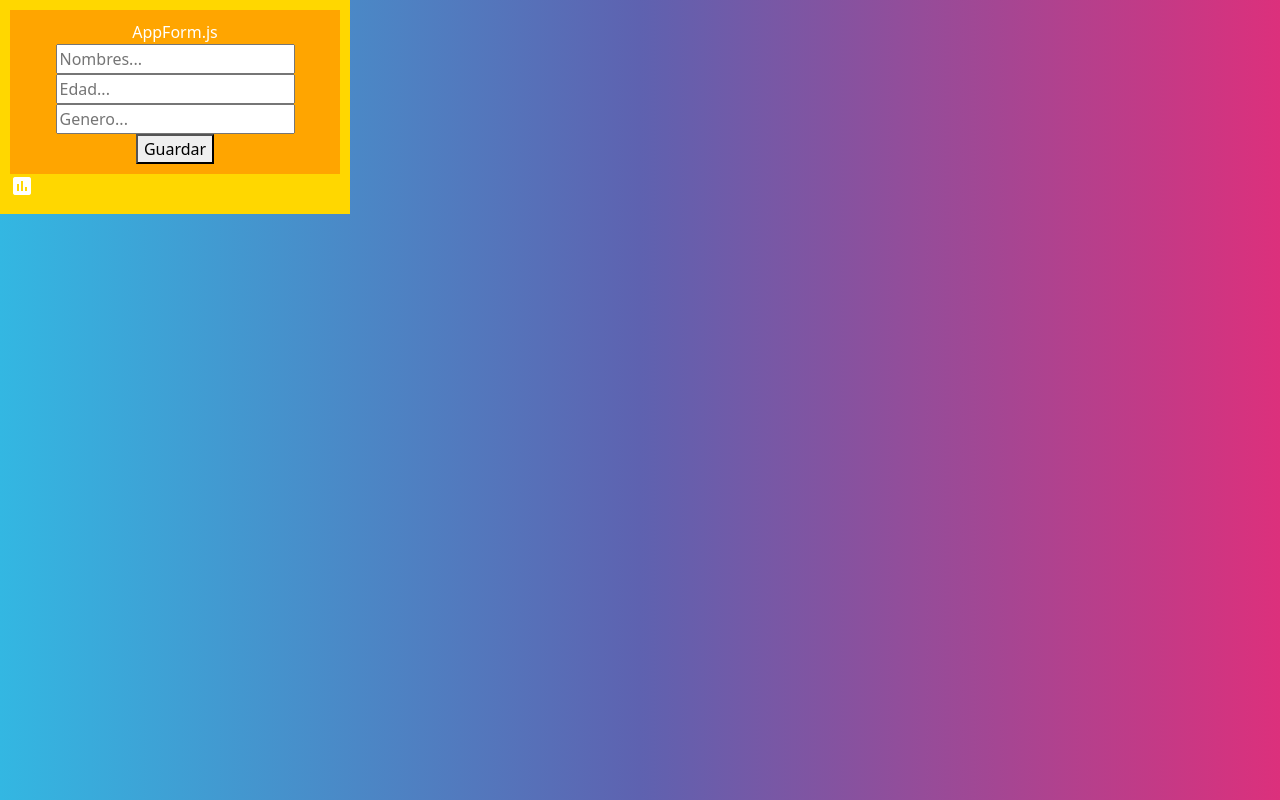
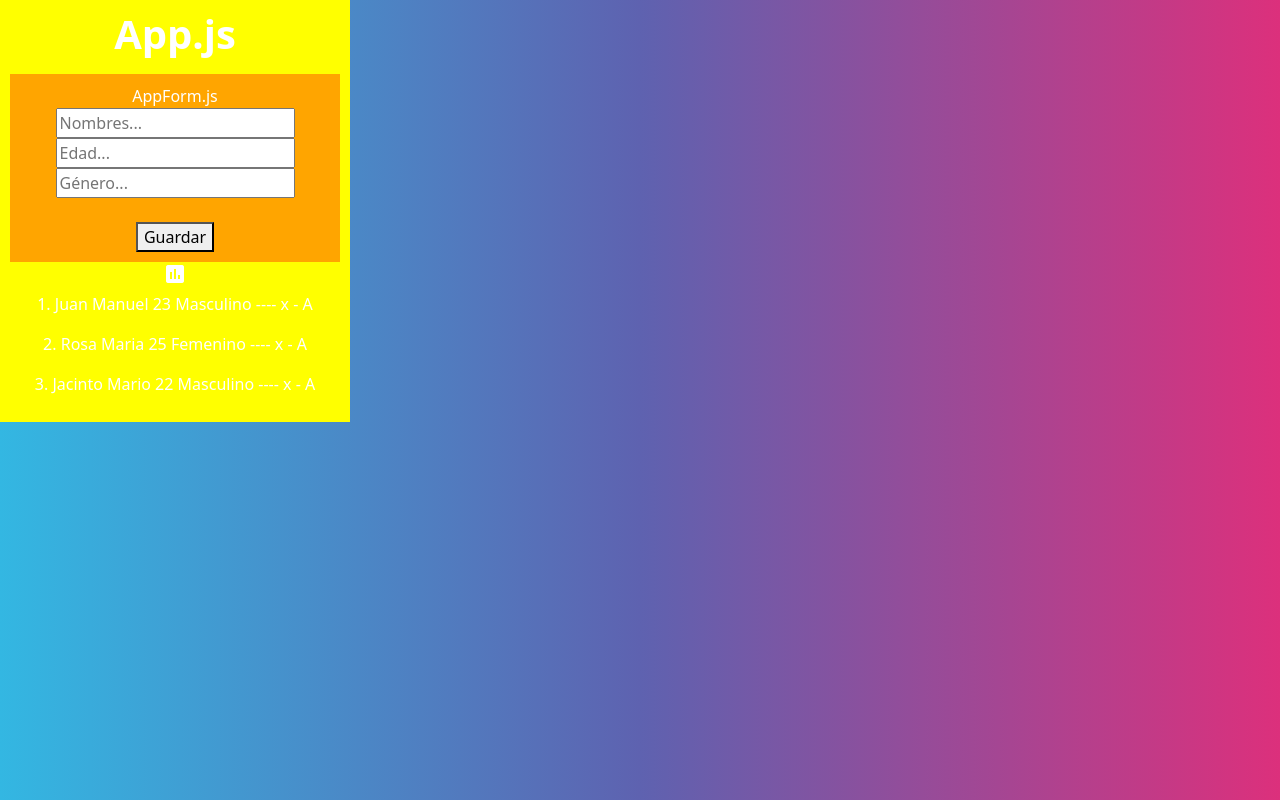
Before and after one commit to vqzluis/react03, a React (Create React App) app: page / in a window 1280 px wide. Built offline with nearby package versions, Linux system fonts and the light colour scheme.

Commit message:
se logro coneccion con bd

```diff
--- a/package.json
+++ b/package.json
@@ -8,6 +8,7 @@
     "@testing-library/react": "^13.4.0",
     "@testing-library/user-event": "^13.5.0",
     "bootswatch": "^5.3.2",
+    "firebase": "^10.5.0",
     "react": "^18.2.0",
     "react-dom": "^18.2.0",
     "react-scripts": "5.0.1",
--- a/src/App.js
+++ b/src/App.js
@@ -1,17 +1,19 @@
 import logo from './logo.svg';
 import './App.css';
-import C01componente from './components/C01componente';
-import Variable from './components/P4variable';
-import Vari from './components/AppForm';
-
+//import C01componente from './components/C01componente';
+//import P4variable from './components/P4variable';
+import AppForm from './components/AppForm';
 
 function App() {
   return (
-    <div style={{background:"gold", width:"350px", padding:"10px"}}>
-
-      <Vari />
+    <div style={{background:"yellow", width:"350px", padding:"10px", textAlign:"center"}}>
+      <h1>App.js</h1>
+      <AppForm></AppForm>
       <i class="large material-icons">insert_chart</i>
 
+      <p>1. Juan Manuel   23 Masculino    ---- x - A</p>
+      <p>2. Rosa Maria    25 Femenino     ---- x - A</p>
+      <p>3. Jacinto Mario 22 Masculino    ---- x - A</p>
     </div>
   );
 }
--- a/src/components/AppForm.js
+++ b/src/components/AppForm.js
@@ -1,20 +1,46 @@
-import React from 'react';
+import React, { useState } from 'react';
+import { db } from "../firebase/firebase";
+import { addDoc, collection } from 'firebase/firestore';
 
-const Vari= (msj) => {
+const Appform = () => {
+  const camposRegistro = {nombre:"", edad:"", genero:""}
+  const [objeto, setObjeto] = useState(camposRegistro);
+
+  const manejarEnvio = (e) => {
+    e.preventDefault();
+    try {
+      if(db){
+        addDoc(collection(db, 'persona'), objeto);
+        console.log("Guardando en BD");
+      }else{
+        console.log("Actualizar en BD");
+      }
+    } catch (error){
+      console.error();
+    }
+  }
+
+  const manejarCambiosEntrada = (e) =>{
+    console.log(e.target.value);
+    const {name, value} = e.target;
+    console.log(name, value);
+
+    setObjeto({...objeto, [name]:value});
+    console.log("nnnnn");
+  }
+
   return (
-    <div style={{background:"orange",
-    padding:"10px", textAlign:"center"}}>
-        <h>AppForm.js</h><br/>
-        <input placeholder='Nombres...'/><br/>
-        <input placeholder='Edad...'/><br/>
-        <input placeholder='Genero...'/><br/>
-
-
+    <div style={{background:"orange", padding:"10px", textAlign:"center"}}>
+      <h>AppForm.js</h> <br/>
+      <form onSubmit={manejarEnvio} >
+        <input onChange={manejarCambiosEntrada} value={objeto.nombre} name='nombre' type='text' placeholder='Nombres...'></input><br></br>
+        <input onChange={manejarCambiosEntrada} value={objeto.edad} name='edad' type='text' placeholder='Edad...'></input><br></br>
+        <input onChange={manejarCambiosEntrada} value={objeto.genero} name='genero' type='text' placeholder='Género...'></input><br></br>
+        <br></br>
         <button>Guardar</button>
-
-
+      </form>
     </div>
   )
 }
 
-export default Vari;
+export default Appform
--- /dev/null
+++ b/src/firebase/firebase.js
@@ -0,0 +1,28 @@
+// Import the functions you need from the SDKs you need
+import { initializeApp } from "firebase/app";
+import { getAnalytics } from "firebase/analytics";
+import { getAuth} from "firebase/auth";
+import { getStorage, ref, uploadBytes} from "firebase/storage";
+import { getFirestore, addDoc, collection, getDoc, getDocs, query, where, setDoc, deleteDoc, updateDoc} from "firebase/firestore";
+// TODO: Add SDKs for Firebase products that you want to use
+// https://firebase.google.com/docs/web/setup#available-libraries
+
+// Your web app's Firebase configuration
+// For Firebase JS SDK v7.20.0 and later, measurementId is optional
+const firebaseConfig = {
+  apiKey: "AIzaSyDVKK3LfPnizLqOO1Z_sfegTOll8cNXcX8",
+  authDomain: "proy-react-app03-b83cc.firebaseapp.com",
+  projectId: "proy-react-app03-b83cc",
+  storageBucket: "proy-react-app03-b83cc.appspot.com",
+  messagingSenderId: "622731720231",
+  appId: "1:622731720231:web:0f000714d9c8cdeab5c002",
+  measurementId: "G-L2YNG37C37"
+};
+
+// Initialize Firebase
+const app = initializeApp(firebaseConfig);
+const analytics = getAnalytics(app);
+
+const auth = getAuth(app);
+export const db = getFirestore(app);
+const storage = getStorage(app);
--- a/src/index.js
+++ b/src/index.js
@@ -3,8 +3,7 @@ import ReactDOM from 'react-dom/client';
 import './index.css';
 import App from './App';
 import reportWebVitals from './reportWebVitals';
-
-import 'bootswatch/dist//quartz/bootstrap.min.css';
+import 'bootswatch/dist/quartz/bootstrap.min.css';
 
 const root = ReactDOM.createRoot(document.getElementById('root'));
 root.render(
```
Also changed, not shown: 1 other file (tests, documents, lock files or other folders).
